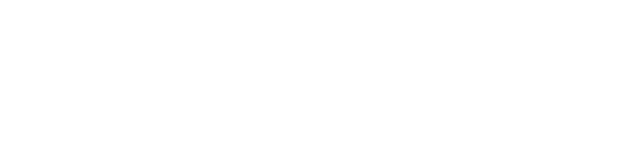
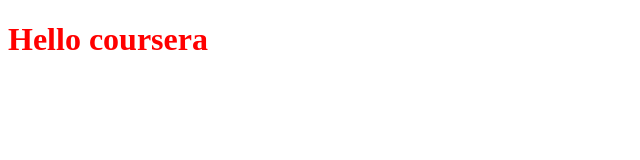
Before and after one commit to mrabcyr/coursera-test, a plain HTML site: page module_2_solution/module2-solution.html in a window 1280 px wide. Shown: the whole page, without its empty margins (0-640 px from the left). Drawn offline with Linux system fonts and the light colour scheme; files that its build step writes are made by us from their sources.

Commit message:
color red css

```diff
--- a/module_2_solution/module2-solution.html
+++ b/module_2_solution/module2-solution.html
@@ -4,7 +4,11 @@
     <meta charset="UTF-8">
     <meta name="viewport" content="width=device-width, initial-scale=1.0">
     <title></title>
+    <link rel="stylesheet" href="css/styles.css">
 </head>
 <body>
 
+    <h1>Hello coursera</h1>
+</body>
+
 </html>
--- /dev/null
+++ b/module_2_solution/styles.css
@@ -0,0 +1,3 @@
+h1 {
+    color:red
+}
```
